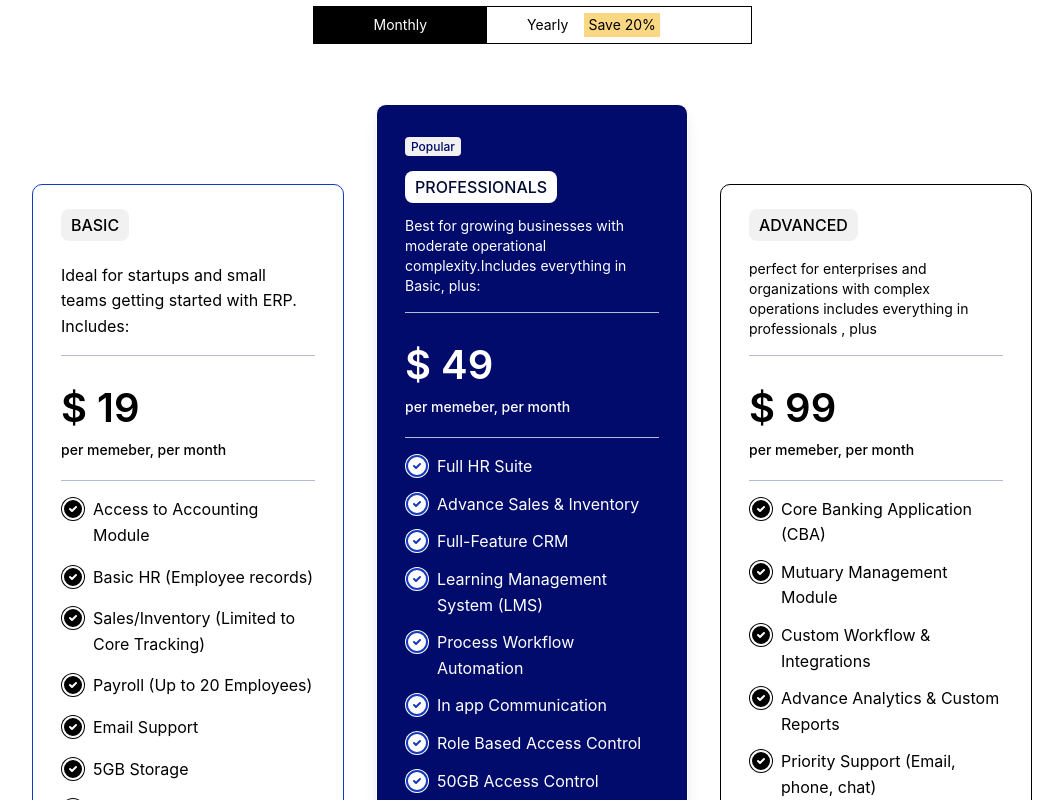
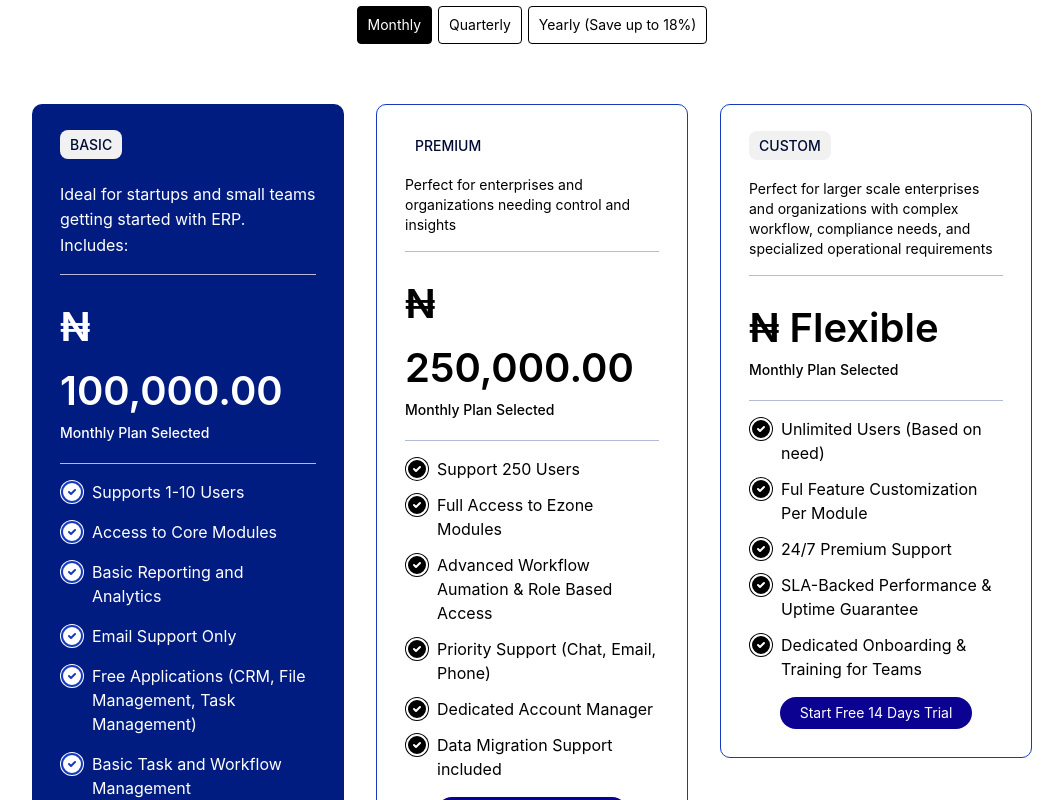
Before and after one commit to optisoftprime/ezone-website, a React (Vite) app: page / in a window 1280 px wide. Shown: the part 1300-2100 px from the top of the page, without its empty margins (108-1171 px from the left). Built offline with nearby package versions, Linux system fonts and the light colour scheme.

Commit message:
changes made in the home screen and some other screens

```diff
--- a/src/components/layout/Navbar.jsx
+++ b/src/components/layout/Navbar.jsx
@@ -193,7 +193,7 @@ const Navbar = () => {
             <div className="flex gap-x-5 items-center">
               <a href="https://core.ezoneerp.com/">Login</a>
               <a
-                href="https://core.ezoneerp.com/"
+                href="https://core.ezoneerp.com/register"
                 className="px-5 py-2 rounded-[20px] bg-[#0C0292] text-white "
               >
                 Sign Up
--- a/src/components/sections/BusinessPlan.jsx
+++ b/src/components/sections/BusinessPlan.jsx
@@ -1,43 +1,44 @@
-import React from "react";
+import React, { useState } from "react";
 import BusinessPlanCard from "./hero/BusinessPlanCard";
-import { data } from "react-router-dom";
 import { CircleCheck } from "lucide-react";
 
 const basicDatas = [
-  "Access to Accounting Module",
-  "Basic HR (Employee records)",
-  "Sales/Inventory (Limited to Core Tracking)",
-  "Payroll (Up to 20 Employees)",
-  "Email Support",
-  "5GB Storage",
-  "1 Admin User + 5 staff Users",
+  "Supports 1-10 Users",
+  "Access to Core Modules",
+  "Basic Reporting and Analytics",
+  "Email Support Only",
+  "Free Applications (CRM, File Management, Task Management)",
+  "Basic Task and Workflow Management",
 ];
 
-const professionalDatas = [
-  "Full HR Suite",
-  "Advance Sales & Inventory",
-  "Full-Feature CRM",
-  "Learning Management System (LMS)",
-  "Process Workflow Automation",
-  "In app Communication",
-  "Role Based Access Control",
-  "50GB Access Control",
-  "2 Admin Users + 20 Staffs",
+const premiumDatas = [
+  "Support 250 Users",
+  "Full Access to Ezone Modules",
+  "Advanced Workflow Aumation & Role Based Access",
+  "Priority Support (Chat, Email, Phone)",
+  "Dedicated Account Manager",
+  "Data Migration Support included",
 ];
 
-const AdvancedDatas = [
-  "Core Banking Application (CBA)",
-  "Mutuary Management Module",
-  "Custom Workflow & Integrations",
-  "Advance Analytics & Custom Reports",
-  "Priority Support (Email, phone, chat)",
-  "500 GB storage",
-  "Unlimited users",
-  "SLA-backed Uptime Guarantee",
-  "API Access and White label Option",
+const customDatas = [
+  "Unlimited Users (Based on need)",
+  "Ful Feature Customization Per Module",
+  "24/7 Premium Support",
+  "SLA-Backed Performance & Uptime Guarantee",
+  "Dedicated Onboarding & Training for Teams",
+];
+
+const activePlan = [
+  { path: "monthly", name: "Monthly" },
+  { path: "quarterly", name: "Quarterly" },
+  { path: "yearly", name: "Yearly (Save up to 18%)" },
 ];
 
 export default function BusinessPlan() {
+  const [isActive, setIsActive] = useState("monthly");
+
+  const handleActive = (path) => setIsActive(path);
+
   return (
     <div className="pt-20 pb-15 px-4 md:px-15">
       <div className="flex items-center justify-center flex-col gap-y-3 max-w-[900px] mx-auto text-center ">
@@ -49,25 +50,35 @@ export default function BusinessPlan() {
           you're just starting out or scaling operations. No hidden fees, just
           powerful features.
         </p>
-        <div className="text-sm font-normal w-full max-w-[439px] border-[#000] border flex items-center mt-20 ">
-          <p className="bg-[#000] text-white px-15 py-2 ">Monthly</p>
-          <p className="px-10 py-1.5 flex items-center gap-x-4">
-            <span>Yearly</span>
-            <span className="bg-[#F9D783] py-[2px] px-1 ">Save 20%</span>
-          </p>
+        <div className="text-sm font-normal gap-x-1.5 w-full max-w-[439px] flex justify-center items-center mt-20 ">
+          {activePlan.map((plan, planIndex) => (
+            <button
+              onClick={() => handleActive(plan.path)}
+              className={`border-[#000] px-2.5 rounded-sm py-2 border ${
+                isActive === plan.path ? "bg-[#000] text-white" : ""
+              }`}
+              key={planIndex}
+            >
+              {plan.name}
+            </button>
+          ))}
         </div>
       </div>
-      <div className="flex gap-x-8 gap-y-5 flex-wrap md:flex-nowrap max-w-[1000px] mt-15 mx-auto justify-between">
-        <div className="md:pt-20">
+      <div className="flex gap-x-8 gap-y-5 flex-wrap md:flex-nowrap max-w-[1000px] mt-15 mx-auto sm:justify-center md:justify-between">
+        <div className="">
           <BusinessPlanCard
+            active={isActive}
+            activeKey="monthly"
             secondChildren={
               <ul className="flex flex-col gap-y-4">
                 {basicDatas.map((data, index) => (
-                  <li key={index} className="flex gap-x-2">
+                  <li key={index} className="flex gap-x-2 text-base ">
                     <span>
                       <CircleCheck
-                        className="bg-[#000] border-0 rounded-full "
-                        color="#fff"
+                        className={`bg-[#000] border-0 rounded-full ${
+                          isActive === "monthly" ? "bg-[#fff]" : ""
+                        }`}
+                        color={`${isActive === "monthly" ? "#153ABF" : "#fff"}`}
                       />
                     </span>
                     <span>{data}</span>
@@ -75,13 +86,11 @@ export default function BusinessPlan() {
                 ))}
               </ul>
             }
-            className="border-[#153ABF]  "
-            buttonClass="text-white bg-[#0C0292] "
-            cardPrice={19}
+            cardPrice={`100,000.00`}
           >
             <div className="flex gap-y-6 flex-col ">
               <div>
-                <p className="text-base font-medium py-1.5 px-2.5 bg-[#F1F1F1] rounded-[8px] inline uppercase ">
+                <p className="text-sm text-[#000B33] font-medium py-1.5 px-2.5 bg-[#F1F1F1] rounded-[8px] inline uppercase">
                   Basic
                 </p>
               </div>
@@ -94,14 +103,20 @@ export default function BusinessPlan() {
         </div>
         <div>
           <BusinessPlanCard
+            active={isActive}
+            activeKey="quarterly"
             secondChildren={
               <ul className="flex flex-col gap-y-3">
-                {professionalDatas.map((data, index) => (
-                  <li key={index} className="flex gap-x-2">
+                {premiumDatas.map((data, index) => (
+                  <li key={index} className="flex gap-x-2 text-base ">
                     <span>
                       <CircleCheck
-                        className="bg-[#fff] border-0 rounded-full "
-                        color="#153ABF"
+                        className={`bg-[#000] border-0 rounded-full ${
+                          isActive === "quarterly" ? "bg-[#fff]" : ""
+                        }`}
+                        color={`${
+                          isActive === "quarterly" ? "#153ABF" : "#fff"
+                        }`}
                       />
                     </span>
                     <span>{data}</span>
@@ -109,39 +124,35 @@ export default function BusinessPlan() {
                 ))}
               </ul>
             }
-            className="bg-[#000B6B] text-white shadow-lg "
-            buttonClass="text-[#0C0292] bg-[#fff] "
-            cardPrice={49}
+            cardPrice={`250,000.00`}
           >
             <div className="flex gap-y-4 flex-col">
               <div>
-                <p className="text-[12px] font-medium py-[2px] px-1.5 bg-[#F1F1F1] text-[#000B6B] rounded-sm inline">
-                  Popular
-                </p>
-              </div>
-              <div>
-                <p className="text-base font-medium py-1.5 px-2.5 bg-[#fff] text-[#000B33] rounded-[8px] inline uppercase">
-                  PROFESSIONALS
+                <p className="text-sm font-medium py-1.5 px-2.5 bg-[#fff] text-[#000B33] rounded-[8px] inline uppercase">
+                  Premium
                 </p>
               </div>
               <p className="text-sm font-normal">
-                Best for growing businesses with moderate operational
-                complexity.Includes everything in Basic, plus:
+                Perfect for enterprises and organizations needing control and
+                insights
               </p>
             </div>
-            <div></div>
           </BusinessPlanCard>
         </div>
-        <div className="md:pt-20">
+        <div className="">
           <BusinessPlanCard
+            active={isActive}
+            activeKey="yearly"
             secondChildren={
               <ul className="flex flex-col gap-y-3">
-                {AdvancedDatas.map((data, index) => (
-                  <li key={index} className="flex gap-x-2">
+                {customDatas.map((data, index) => (
+                  <li key={index} className="flex gap-x-2 text-base ">
                     <span>
                       <CircleCheck
-                        className="bg-[#000] border-0 rounded-full "
-                        color="#fff"
+                        className={`bg-[#000] border-0 rounded-full ${
+                          isActive === "yearly" ? "bg-[#fff]" : ""
+                        }`}
+                        color={`${isActive === "yearly" ? "#153ABF" : "#fff"}`}
                       />
                     </span>
                     <span>{data}</span>
@@ -149,21 +160,20 @@ export default function BusinessPlan() {
                 ))}
               </ul>
             }
-            cardPrice={99}
-            buttonClass="text-white bg-[#0C0292] "
+            cardPrice={`Flexible`}
           >
             <div className="flex gap-y-5 flex-col">
               <div>
-                <p className="text-base font-medium py-1.5 px-2.5 bg-[#F1F1F1] rounded-[8px] inline uppercase">
-                  ADVANCED
+                <p className="text-sm font-medium py-1.5 px-2.5 bg-[#F1F1F1] text-[#000B33] rounded-[8px] inline uppercase">
+                  Custom
                 </p>
               </div>
               <p className="text-sm font-normal">
-                perfect for enterprises and organizations with complex
-                operations includes everything in professionals , plus
+                Perfect for larger scale enterprises and organizations with
+                complex workflow, compliance needs, and specialized operational
+                requirements
               </p>
             </div>
-            <div></div>
           </BusinessPlanCard>
         </div>
       </div>
--- a/src/components/sections/EzoneSolution.jsx
+++ b/src/components/sections/EzoneSolution.jsx
@@ -3,7 +3,7 @@ import hrImage from "../../assets/img/hrImage.svg";
 
 export default function EzoneSolution() {
   return (
-    <div className="flex items-center py-15 justify-center flex-col gap-y-5 bg-[linear-gradient(to_bottom,_rgba(244,0,91,1),_rgba(0,54,152,1),_rgba(55,0,127,1))]">
+    <div className="flex px-4 items-center py-15 justify-center flex-col gap-y-5 bg-[linear-gradient(to_bottom,_rgba(244,0,91,1),_rgba(0,54,152,1),_rgba(55,0,127,1))]">
       <h4 className="text-[25px] font-normal text-white  ">
         Why Ezone ERP Solution?
       </h4>
--- a/src/components/sections/hero/BusinessPlanCard.jsx
+++ b/src/components/sections/hero/BusinessPlanCard.jsx
@@ -2,32 +2,35 @@ import React from "react";
 import { handleRoute } from "../../../utis/route-function";
 
 export default function BusinessPlanCard({
-  className,
+  active,
+  activeKey,
   children,
   secondChildren,
-  buttonClass,
   cardPrice,
 }) {
+  const isSelected = active === activeKey;
+
   return (
     <div
-      className={`p-7 w-full max-w-[365px] border flex flex-col gap-y-4 rounded-[10px] ${className} `}
+      className={`p-7 w-full max-w-[365px] border border-[#153ABF] flex flex-col gap-y-4 rounded-[10px] ${
+        isSelected ? "bg-[#001C80] border-0 text-[#FFFFFF]" : ""
+      }`}
     >
-      <div>
-        <div>{children}</div>
-      </div>
-      <div className="border-y-[0.92px] border-y-[#B3BBD9] py-5 ">
-        <h2 className="text-[40px] font-extrabold">$ {cardPrice}</h2>
-        <p className="text-sm font-medium  ">per memeber, per month</p>
+      <div>{children}</div>
+      <div className="border-y-[0.92px] border-y-[#B3BBD9] py-5">
+        <h2 className="text-[40px] font-extrabold">₦ {cardPrice}</h2>
+        <p className="text-sm font-medium">Monthly Plan Selected</p>
       </div>
       <div>{secondChildren}</div>
       <div className="flex items-center justify-center gap-y-2 flex-col">
         <button
           onClick={handleRoute}
-          className={`rounded-[16px] text-sm px-5 cursor-pointer py-1.5 ${buttonClass} `}
+          className={`rounded-[16px] text-sm px-5 cursor-pointer bg-[#0C0292] text-[#fff] py-1.5 ${
+            isSelected ? "bg-[#fff] !text-[#0C0292]" : ""
+          }`}
         >
           Start Free 14 Days Trial
         </button>
-        <p className="text-sm font-normal">No credit card required</p>
       </div>
     </div>
   );
--- a/src/components/sections/hero/Sub-pages/ReasonSection.jsx
+++ b/src/components/sections/hero/Sub-pages/ReasonSection.jsx
@@ -4,9 +4,11 @@ export default function ReasonSection({ children, pageName }) {
   return (
     <div className="px-4 md:px-20 pt-15 pb-15 flex items-center justify-center flex-col gap-y-8">
       <h4 className="text-[#151414] text-lg ">Why Choose Ezone {pageName}</h4>
-      <div className="grid grid-cols-[repeat(auto-fit,minmax(150px,1fr))] gap-5 p-5 w-full max-w-[800px] mx-auto">
+      <div className="grid grid-cols-[repeat(auto-fit,minmax(150px,1fr))] place-items-stretch gap-5 p-5 w-full max-w-[800px] mx-auto">
         {children}
       </div>
     </div>
   );
 }
+
+//  <div className="grid grid-cols-[repeat(auto-fit,minmax(150px,1fr))] place-items-stretch gap-5 p-5 w-full max-w-[800px] mx-auto"></div>
--- a/src/pages/about-us/AboutUs.jsx
+++ b/src/pages/about-us/AboutUs.jsx
@@ -12,7 +12,6 @@ import frame3 from "../../assets/img/frame3.svg";
 import frame4 from "../../assets/img/frame4.svg";
 import frame5 from "../../assets/img/frame5.svg";
 import frame6 from "../../assets/img/frame6.svg";
-import { div } from "framer-motion/client";
 import { Drawer } from "antd";
 import NavList from "../../components/layout/NavList";
 
@@ -246,7 +245,7 @@ function AboutUs() {
                 <div className="flex gap-x-5 items-center">
                   <a href="https://core.ezoneerp.com/">Login</a>
                   <a
-                    href="https://core.ezoneerp.com/"
+                    href="https://core.ezoneerp.com/register"
                     className="px-5 py-2 rounded-[20px] bg-[#0C0292] text-white "
                   >
                     Sign Up
--- a/src/pages/contact/ContactUs.jsx
+++ b/src/pages/contact/ContactUs.jsx
@@ -203,7 +203,7 @@ function ContactUs() {
                 <div className="flex gap-x-5 items-center">
                   <a href="https://core.ezoneerp.com/">Login</a>
                   <a
-                    href="https://core.ezoneerp.com/"
+                    href="https://core.ezoneerp.com/register"
                     className="px-5 py-2 rounded-[20px] bg-[#0C0292] text-white "
                   >
                     Sign Up
--- a/src/pages/support-and-services/SupportAndServices.jsx
+++ b/src/pages/support-and-services/SupportAndServices.jsx
@@ -203,7 +203,7 @@ function SupportAndServices() {
                 <div className="flex gap-x-5 items-center">
                   <a href="https://core.ezoneerp.com/">Login</a>
                   <a
-                    href="https://core.ezoneerp.com/"
+                    href="https://core.ezoneerp.com/register"
                     className="px-5 py-2 rounded-[20px] bg-[#0C0292] text-white "
                   >
                     Sign Up
```
Also changed, not shown: src/components/layout/NavList.jsx (+14 -0 lines).
